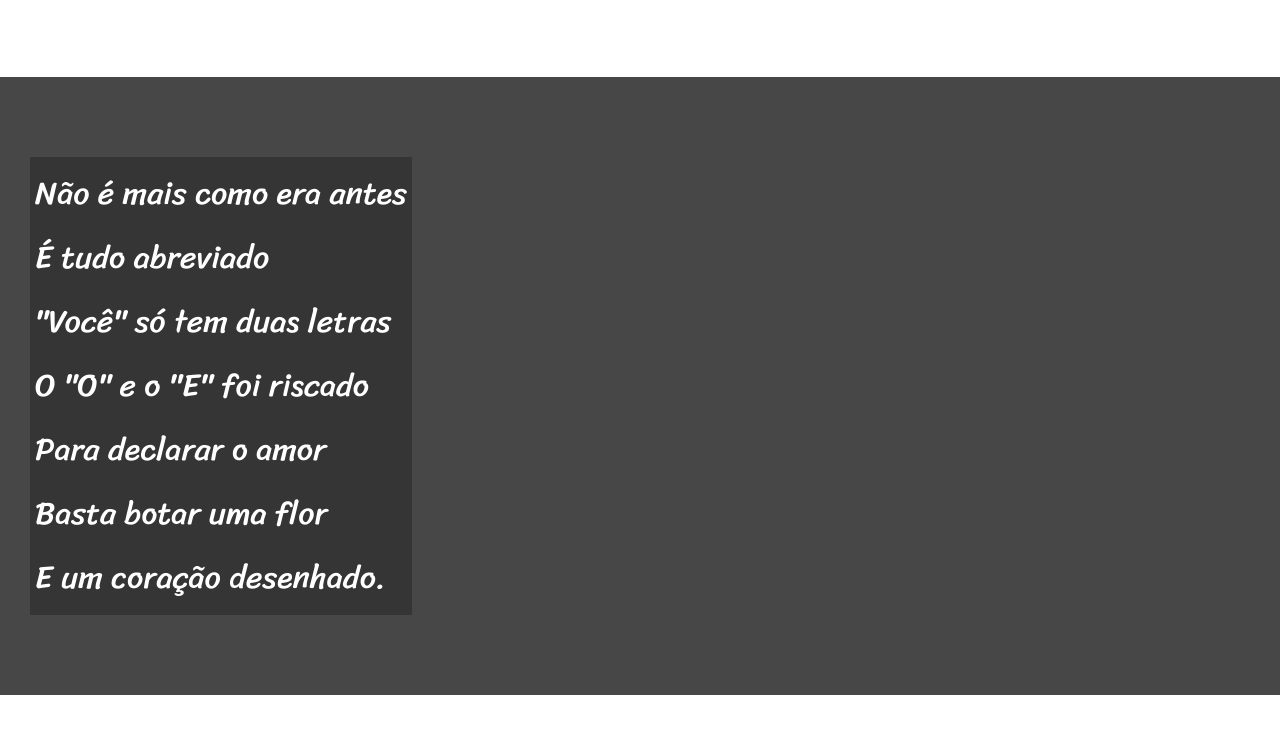
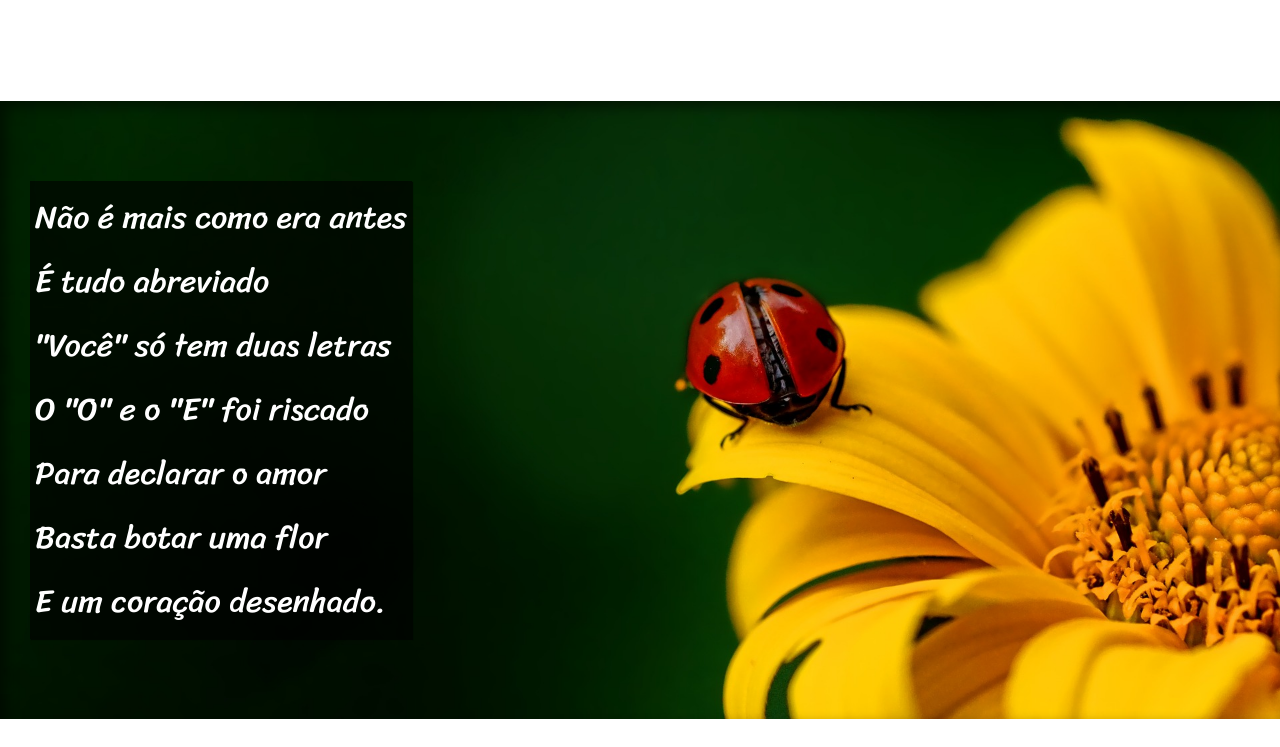
Before and after one commit to EvertonRyan/desafio-cordel, a plain HTML site: page index.html in a window 1280 px wide. Shown: the part 813-1560 px from the top of the page. Drawn offline with Linux system fonts and the light colour scheme.

Commit message:
Projeto pronto

```diff
--- a/css/style.css
+++ b/css/style.css
@@ -26,7 +26,7 @@ header{
 }
 
 header h1{
-    padding: 50px;
+    padding: 30px;
     font-variant: small-caps;
     font-family: var(--fonte2);
     font-size: 8vw;
@@ -54,6 +54,10 @@ section{
     font-size: 2.5vw;
 }
 
+section p{
+    padding-bottom: 2em;
+}
+
 .normal{
     background-color: white;
     color: black;
@@ -61,13 +65,26 @@ section{
 
 .imagem{
     background-color: rgba(0, 0, 0, 0.582);
+    background-size: cover;
+    background-attachment: fixed;
     color: white;
+    box-shadow: inset 6px 6px 13px 0 rgba(0, 0, 0, 0.49);
 }
 
 .imagem p{
     display: inline-block;
     padding: 5px;
-    background-color: rgba(0, 0, 0, 0.253);
+    background-color: rgba(0, 0, 0, 0.612);
+    box-shadow: 1px 1px 1px 0 rgba(0, 0, 0, 0.567);
+}
+
+#img1{
+    background-image: url('../imagens/background001.jpg');
+    background-position: right center;
+}
+
+#img2{
+    background-image: url('../imagens/background002.jpg');
 }
 
 footer{
--- a/index.html
+++ b/index.html
@@ -26,7 +26,7 @@
         </p>
     </section>
 
-    <section class="imagem">
+    <section class="imagem" id="img1">
         <p>
             Não é mais como era antes <br>
             É tudo abreviado <br>
@@ -47,6 +47,8 @@
             Agora é .com <br>
             Se o saite é muito bom <br>
             Ele vale um alto preço. <br>
+        </p>
+        <p>
             Pra piorar a liguagem <br>
             O emoticom é um risco <br>
             Tem símbolo para tudo <br>
@@ -57,7 +59,7 @@
         </p>
     </section>
 
-    <section class="imagem">
+    <section class="imagem" id="img2">
         <p>
             Tenho saudade das cartas <br>
             Escritas com a própria mão <br>
```
